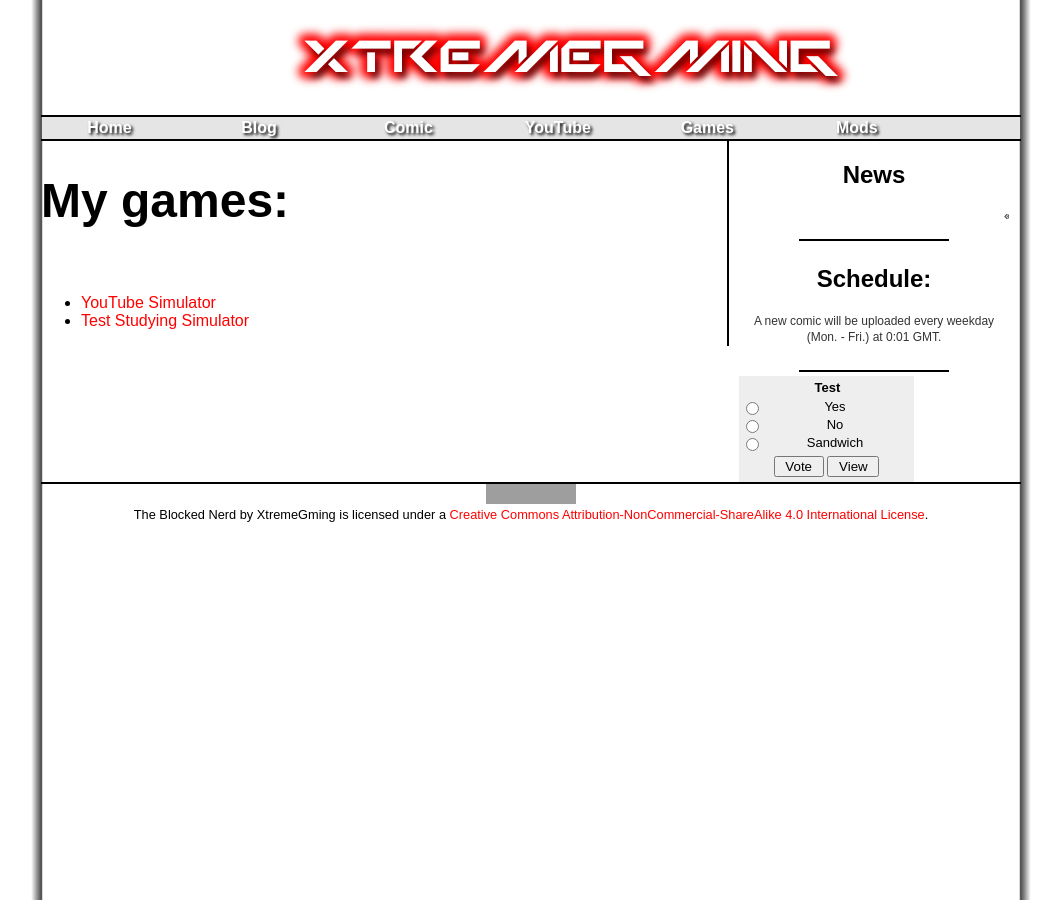
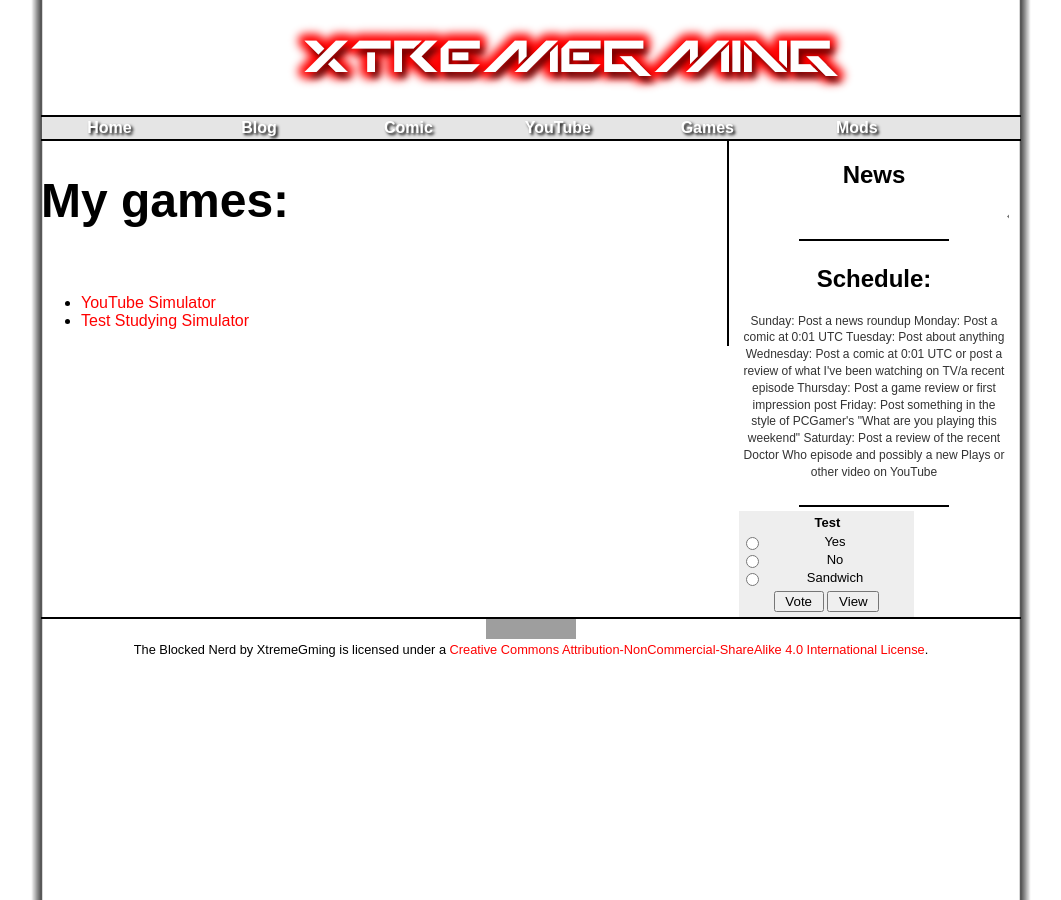
Before and after one commit to XtremeGming/XtremeGming.github.io, a Jekyll site: the page built from games/index.html, in a window 1280 px wide. Shown: the whole page, without its empty margins (109-1170 px from the left). Built offline with Jekyll 4.4.1, drawn with Linux system fonts in a browser that asks for light colours; grey boxes are pictures that could not be loaded.

Commit message:
Update default.html

```diff
--- a/_layouts/default.html
+++ b/_layouts/default.html
@@ -30,7 +30,15 @@
 					<br>
 					<img class="DividerBar" src="/DividerBar.png">
 					<h2>Schedule:</h2>
-					<p>A new comic will be uploaded every weekday (Mon. - Fri.) at 0:01 GMT.</p>
+					<p>
+    					Sunday: Post a news roundup
+    					Monday: Post a comic at 0:01 UTC
+    					Tuesday: Post about anything
+    					Wednesday: Post a comic at 0:01 UTC or post a review of what I've been watching on TV/a recent episode
+    					Thursday: Post a game review or first impression post
+    					Friday: Post something in the style of PCGamer's "What are you playing this weekend"
+    					Saturday: Post a review of the recent Doctor Who episode and possibly a new Plays or other video on YouTube
+					</p>
 					<img class="DividerBar" src="/DividerBar.png">
 					<form method="post" action="https://poll.pollcode.com/16618692" style="margin-left: auto; margin-right: auto"><div style="background-color:#EEEEEE;padding:2px;width:171px;font-family:Arial;font-size:small;color:#000000;"><div style="padding:2px 0px 4px 2px;"><strong>Test</strong></div><input type="radio" name="answer" value="1" id="answer166186921" style="float:left;" /><label for="answer166186921" style="float:left;width:146px;">Yes</label><div style="clear:both;height:2px;"></div><input type="radio" name="answer" value="2" id="answer166186922" style="float:left;" /><label for="answer166186922" style="float:left;width:146px;">No</label><div style="clear:both;height:2px;"></div><input type="radio" name="answer" value="3" id="answer166186923" style="float:left;" /><label for="answer166186923" style="float:left;width:146px;">Sandwich</label><div style="clear:both;height:2px;"></div><div align="center" style="padding:3px;"><input type="submit" value=" Vote ">&nbsp;<input type="submit" name="view" value=" View "></div></div></form>
 				</aside>
```
